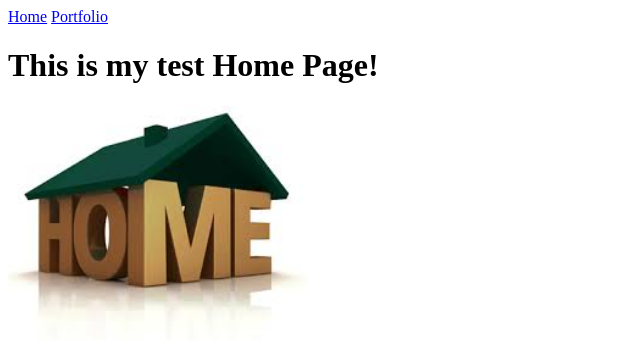
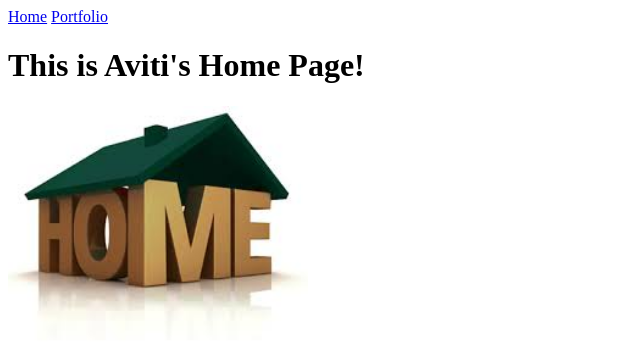
Before and after one commit to avitidarbari/avitidarbari.github.io, a plain HTML site: page my_website/index.html in a window 1280 px wide. Shown: the whole page, without its empty margins (0-640 px from the left). Drawn offline with Linux system fonts and the light colour scheme.

Commit message:
Changed the heading

```diff
--- a/my_website/index.html
+++ b/my_website/index.html
@@ -7,7 +7,7 @@
   <body>
     <a href="index.html">Home</a>
     <a href="portfolio.html">Portfolio</a>
-    <h1>This is my test Home Page!</h1>
+    <h1>This is Aviti's Home Page!</h1>
     <img src="images/home.jpg" height="250">
   </body>
 </html>
```
